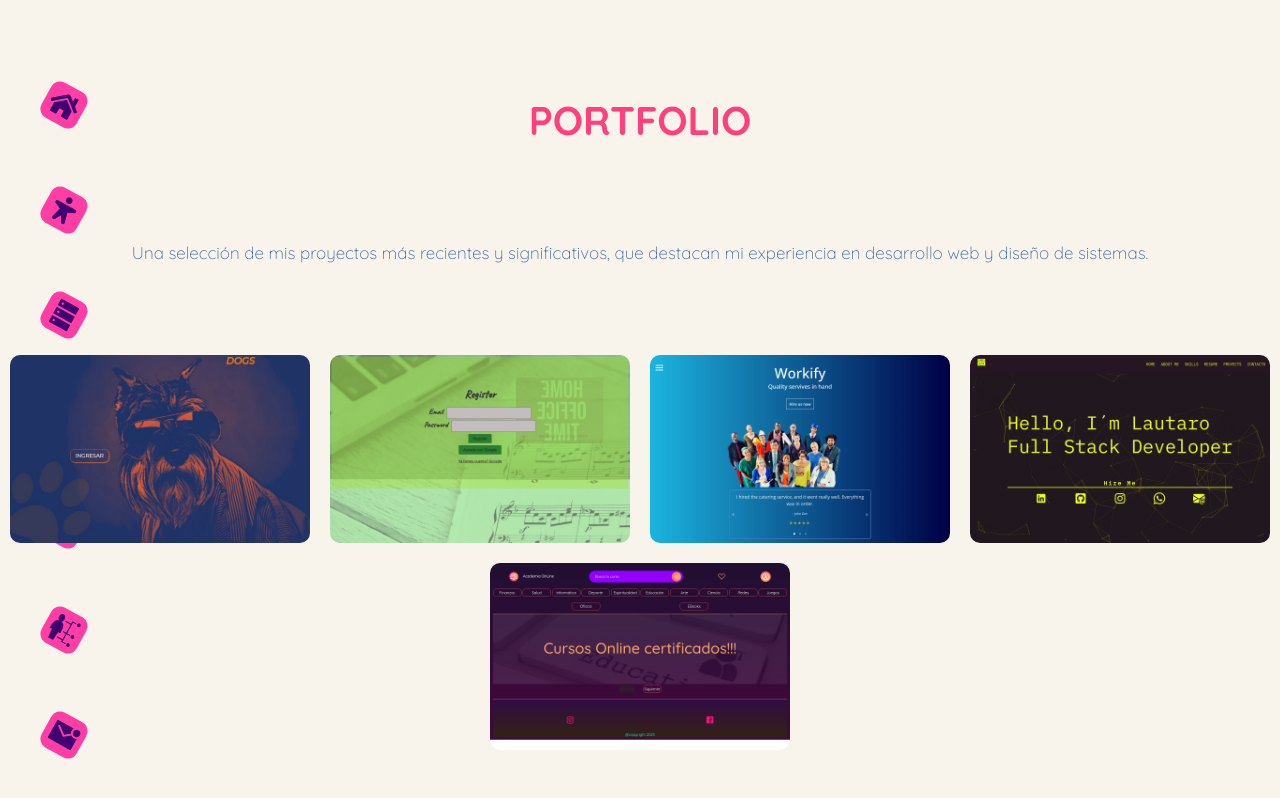
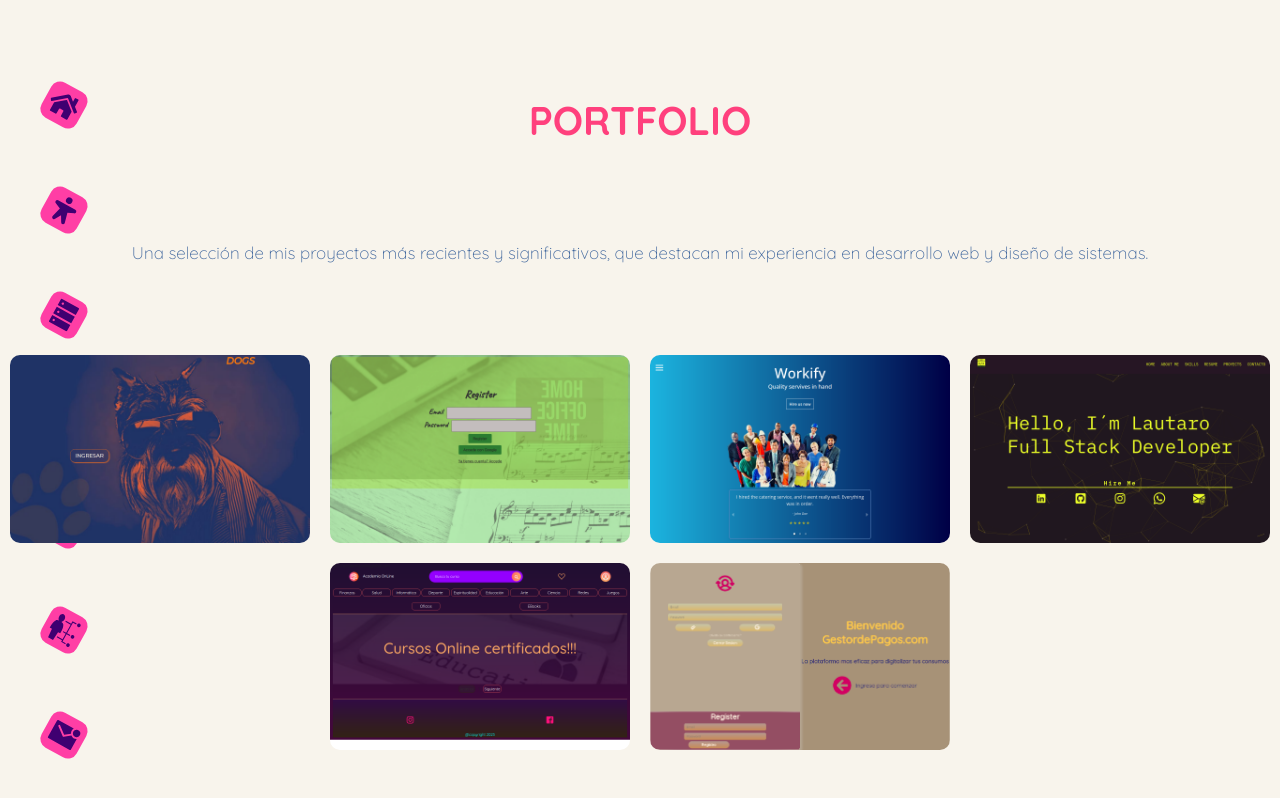
Before and after one commit to Diam29/PortfolioV2, a Next.js app: page /Portfolio in a window 1280 px wide. Shown: the top 798 px of the page. Built offline with nearby package versions, Linux system fonts and the light colour scheme.

Commit message:
incorporacion proyecto

```diff
--- a/app/Portfolio/page.jsx
+++ b/app/Portfolio/page.jsx
@@ -5,6 +5,7 @@ import DogImage from '@/public/img/DogApp.png'
 import WorkifyImage from '@/public/img/WorkifyImage.png'
 import WebRegisterImage from '../../public/img/WebregisterImage.png'
 import PortfolioImage from '@/public/img/PortfolioImage.png'
+import GestorPagos from '@/public/img/GestorPagos.png'
 import AcademiaOnline from '@/public/img/AcademiaOnlineImage.png'
 import styles from '../Styles/Portfolio.module.css'
 
@@ -38,7 +39,14 @@ const portfolioData = [
     name: 'Academia Online',
     image: AcademiaOnline,
     link: 'https://academiaonlineglobal.com/'
+  },
+  {
+    id: 6,
+    name: 'Gestor de Pagos',
+    image: GestorPagos,
+    link: 'https://challenge365-front.vercel.app/'
   }
+
 ]
 
 const filterData = [
```
Also changed, not shown: public/img/GestorPagos.png (added), 1 other file (tests, documents, lock files or other folders).
